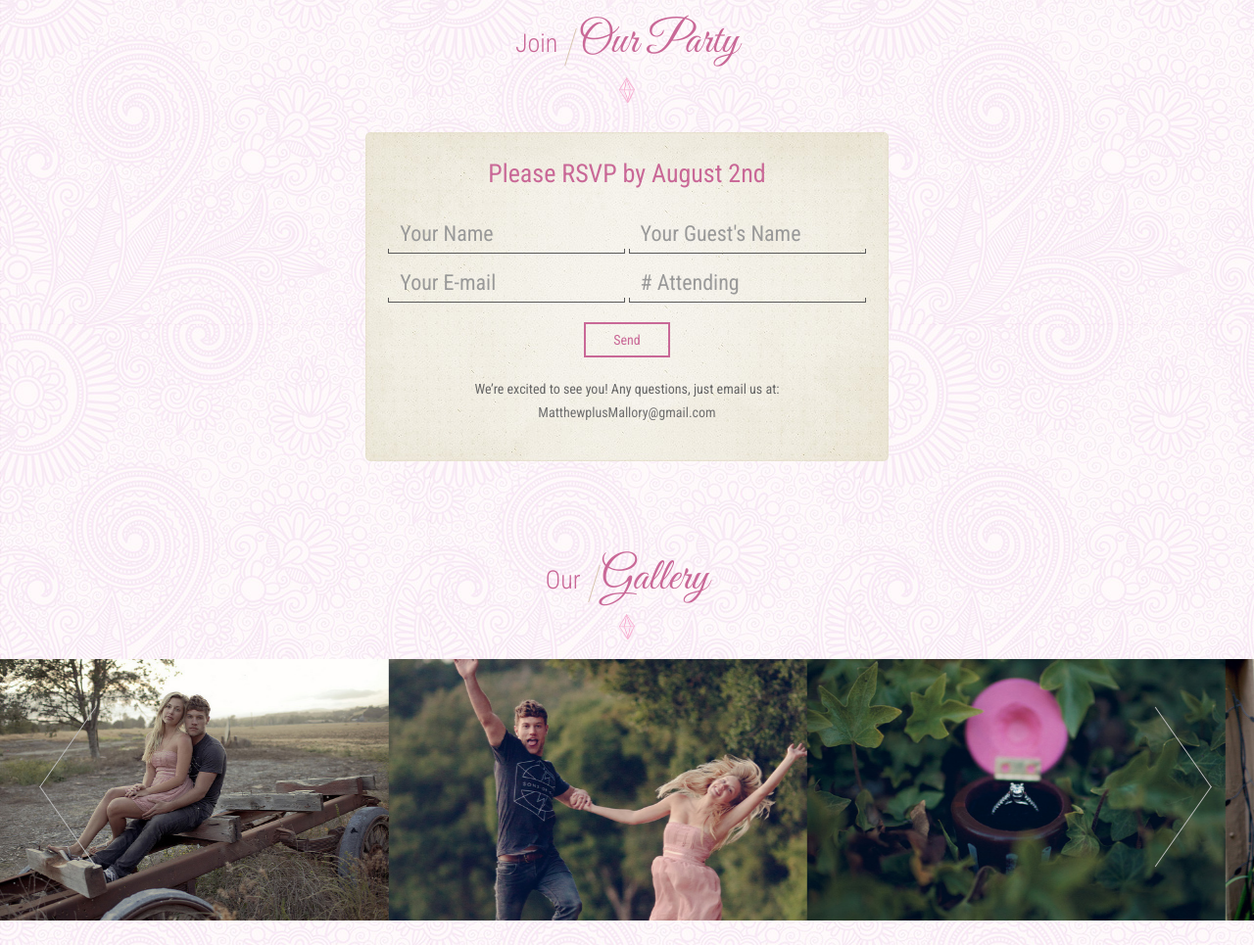
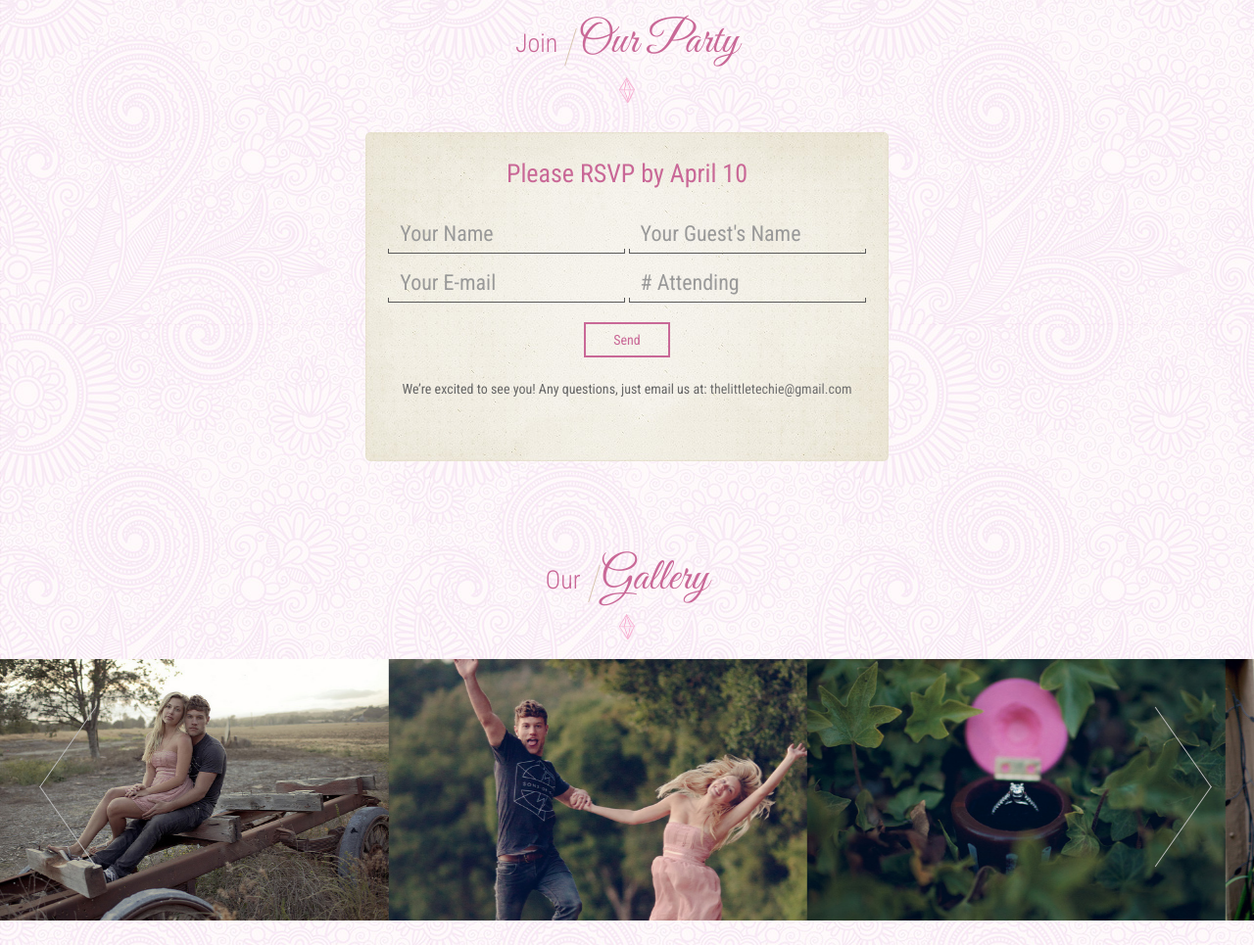
Before and after one commit to tltapp/wedding, a plain HTML site: page index.html in a window 1280 px wide. Shown: the part 4029-4994 px from the top of the page at 98% size. Drawn offline with Linux system fonts and the light colour scheme.

Commit message:
img change

```diff
--- a/index.html
+++ b/index.html
@@ -563,7 +563,7 @@
                     <div class="paper">
 
                         <!-- End Date of Reservation -->
-                        <div class="paper_title">Please RSVP by August 2nd</div>
+                        <div class="paper_title">Please RSVP by April 10</div>
 
                         <!-- Form -->
                         <div id="div_block_1">
@@ -584,7 +584,7 @@
 
                             <!-- Form Additional text -->
                             <p>We’re excited to see you! Any questions, just email us at:
-                                <a href="mailto:MatthewplusMallory@gmail.com">MatthewplusMallory@gmail.com</a>
+                                <a href="mailto:thelittletechie@gmail.com">thelittletechie@gmail.com</a>
                             </p>
                         </div>
                     </div>
```
Also changed, not shown: images/pink/im1.jpg, images/pink/im2.jpg.
